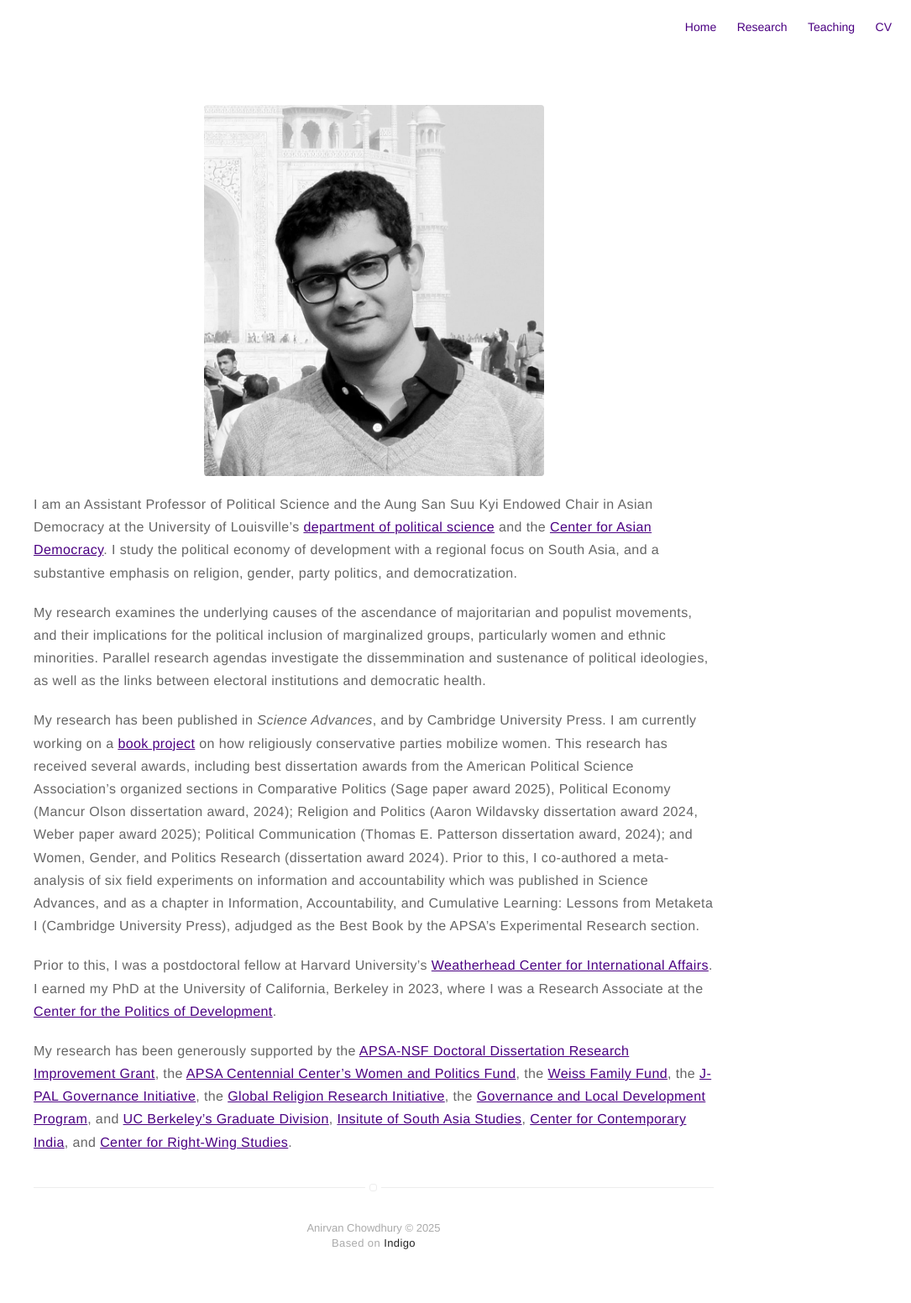
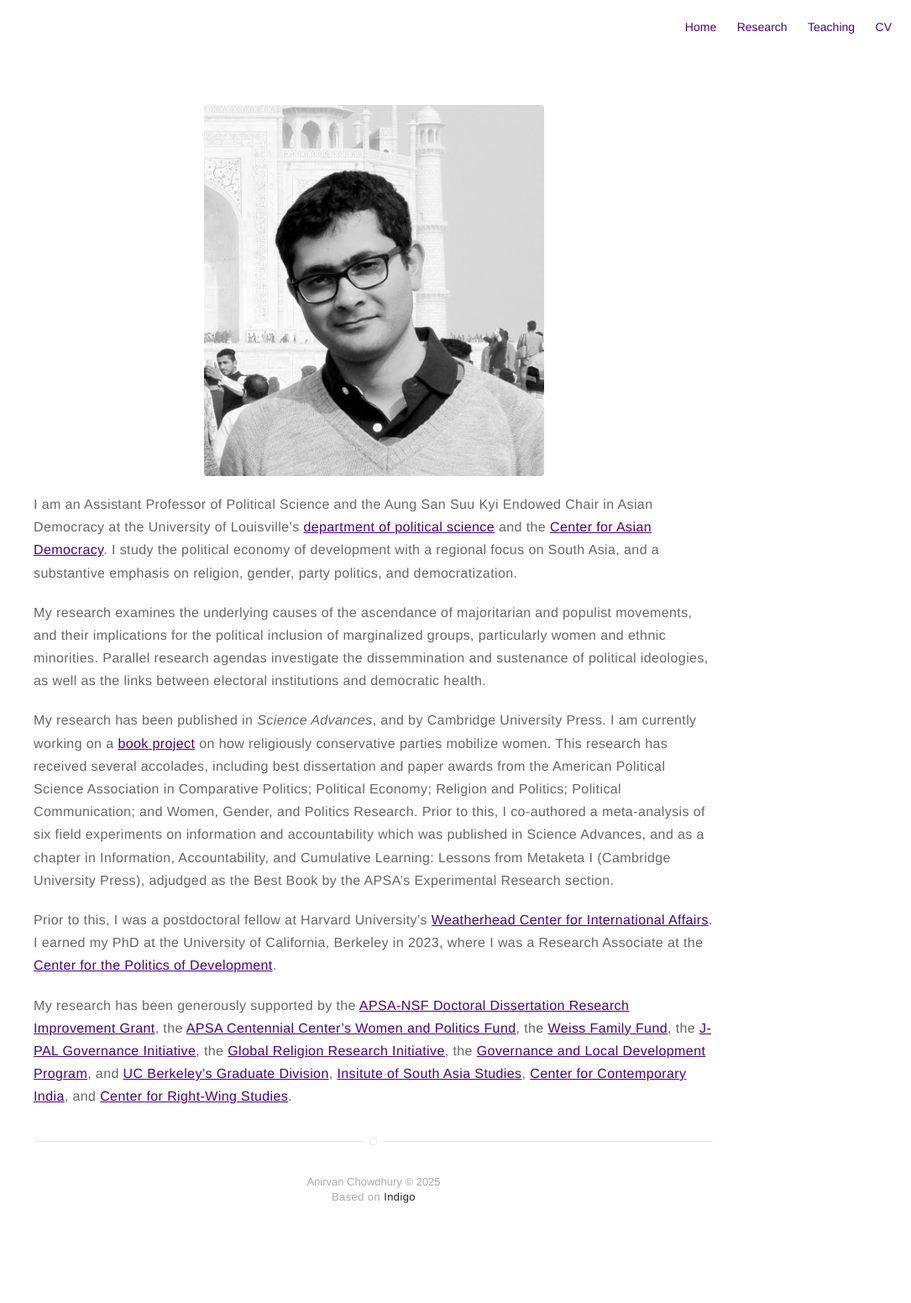
Before and after one commit to anirvanchowdhury/anirvanchowdhury.github.io, a Jekyll site: the page built from about.md, in a window 1280 px wide. Shown: the whole page at 84% size, without its empty margins (195-1280 px from the left). Built offline with Jekyll 4.4.1, drawn with Linux system fonts in a browser that asks for light colours; after the commit the page ends 1498 px from its top, so only the background shows below that.

Commit message:
Update about.md

```diff
--- a/about.md
+++ b/about.md
@@ -8,7 +8,7 @@ I am an Assistant Professor of Political Science and the Aung San Suu Kyi Endowe
 
 My research examines the underlying causes of the ascendance of majoritarian and populist movements, and their implications for the political inclusion of marginalized groups, particularly women and ethnic minorities. Parallel research agendas investigate the dissemmination and sustenance of political ideologies, as well as the links between electoral institutions and democratic health.
 
-My research has been published in _Science Advances_, and by Cambridge University Press. I am currently working on a [book project](https://anirvanchowdhury.github.io/book/) on how religiously conservative parties mobilize women. This research has received several awards, including best dissertation awards from the American Political Science Association's organized sections in Comparative Politics (Sage paper award 2025), Political Economy (Mancur Olson dissertation award, 2024); Religion and Politics (Aaron Wildavsky dissertation award 2024, Weber paper award 2025); Political Communication (Thomas E. Patterson dissertation award, 2024); and Women, Gender, and Politics Research (dissertation award 2024). Prior to this, I co-authored a meta-analysis of six field experiments on information and accountability which was published in Science Advances, and as a chapter in Information, Accountability, and Cumulative Learning: Lessons from Metaketa I (Cambridge University Press), adjudged as the Best Book by the APSA's Experimental Research section.
+My research has been published in _Science Advances_, and by Cambridge University Press. I am currently working on a [book project](https://anirvanchowdhury.github.io/book/) on how religiously conservative parties mobilize women. This research has received several accolades, including best dissertation and paper awards from the American Political Science Association in Comparative Politics; Political Economy; Religion and Politics; Political Communication; and Women, Gender, and Politics Research. Prior to this, I co-authored a meta-analysis of six field experiments on information and accountability which was published in Science Advances, and as a chapter in Information, Accountability, and Cumulative Learning: Lessons from Metaketa I (Cambridge University Press), adjudged as the Best Book by the APSA's Experimental Research section.
 
 Prior to this, I was a postdoctoral fellow at Harvard University's [Weatherhead Center for International Affairs](https://wcfia.harvard.edu/). I earned my PhD at the University of California, Berkeley in 2023, where I was a Research Associate at the [Center for the Politics of Development](http://cpd.berkeley.edu/).
 
```
